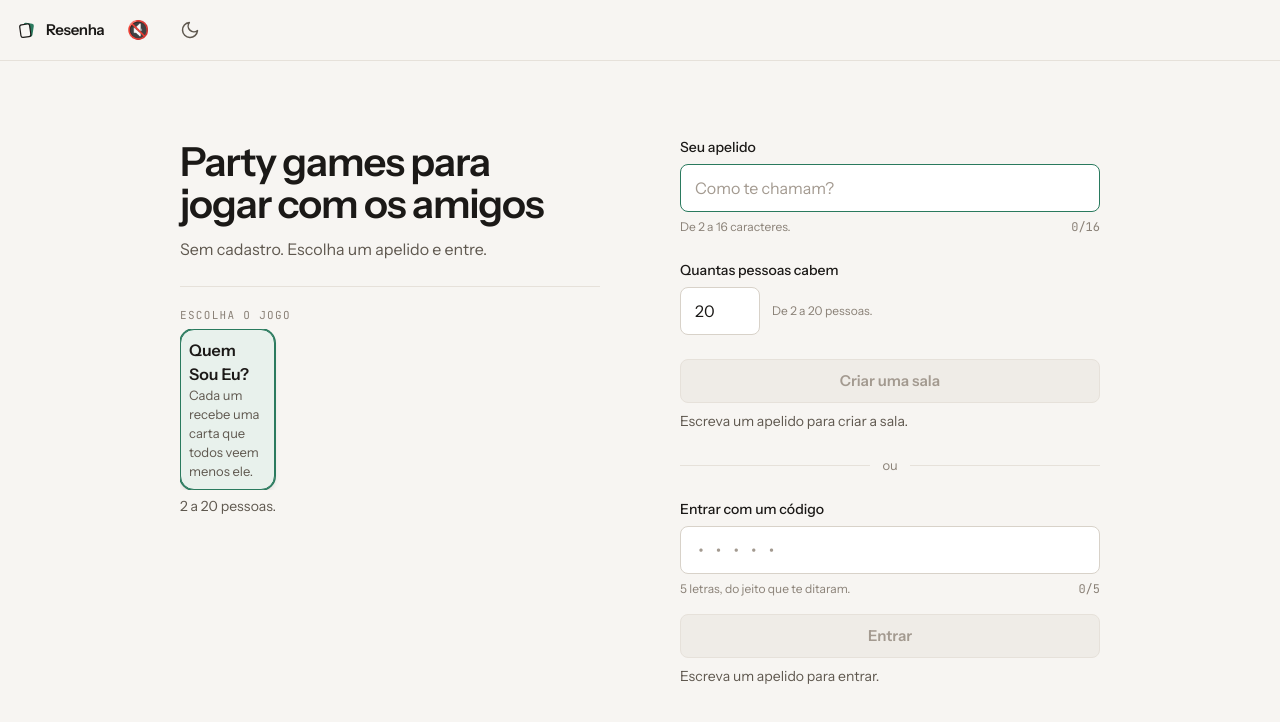
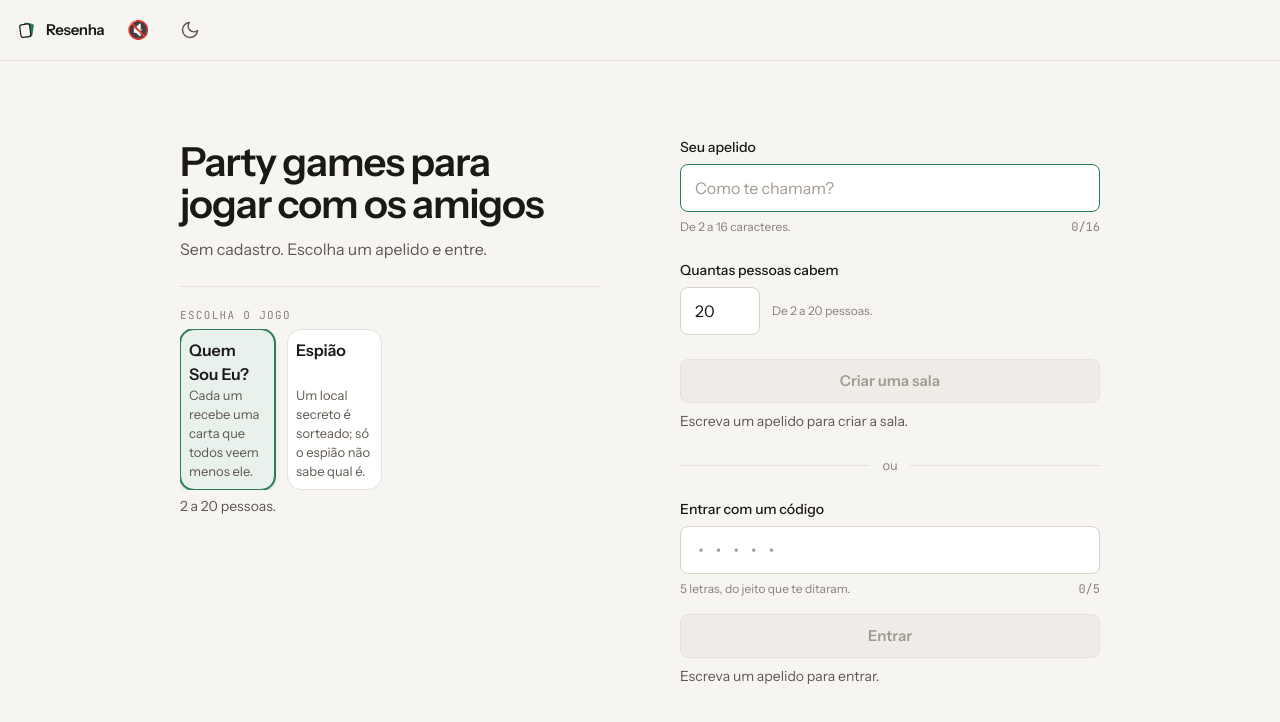
Before and after one commit to gabecmelo/Resenha, a React (Vite) app: page / in a window 1280 px wide. Shown: the top 722 px of the page. Built offline with nearby package versions, Linux system fonts and the light colour scheme.

Commit message:
feat(shared): adiciona Espião ao catálogo de jogos com minJogadores por jogo

```diff
--- a/shared/jogos-catalogo.ts
+++ b/shared/jogos-catalogo.ts
@@ -9,6 +9,8 @@ export interface JogoCatalogo {
   id: string
   nome: string
   descricao: string
+  /** `AD-014` — mínimo de jogadores ativos exigido por este jogo, substitui o antigo `MIN_JOGADORES` único. */
+  minJogadores: number
 }
 
 /** `HUB-04` — jogo assumido quando a criação da sala não escolhe nenhum. */
@@ -19,5 +21,12 @@ export const CATALOGO_DE_JOGOS: JogoCatalogo[] = [
     id: 'quem-sou-eu',
     nome: 'Quem Sou Eu?',
     descricao: 'Cada um recebe uma carta que todos veem menos ele.',
+    minJogadores: 2,
+  },
+  {
+    id: 'espiao',
+    nome: 'Espião',
+    descricao: 'Um local secreto é sorteado; só o espião não sabe qual é.',
+    minJogadores: 3,
   },
 ]
```
Also changed, not shown: 1 other file (tests, documents, lock files or other folders).
